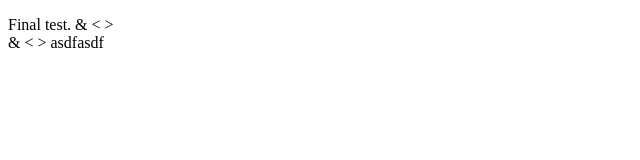
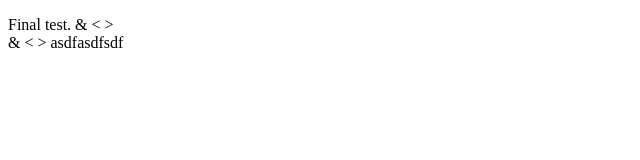
Before and after one commit to silbersteine/custom-processor, a plain HTML site: page forPostProcessing/GHTest.html in a window 1280 px wide. Shown: the full height of the page, 0-640 px from the left. Drawn offline with Linux system fonts and the light colour scheme.

Commit message:
Update GH ACtion and test

```diff
--- a/forPostProcessing/GHTest.html
+++ b/forPostProcessing/GHTest.html
@@ -6,7 +6,7 @@
 <body>
     <p>
         Final test. &amp; &lt; &gt; <br>
-        &amp; &lt; &gt; asdfasdf
+        &amp; &lt; &gt; asdfasdfsdf
     <p>
     </p>
 </body>
```
Also changed, not shown: .github/workflows/replace-html.yml.
